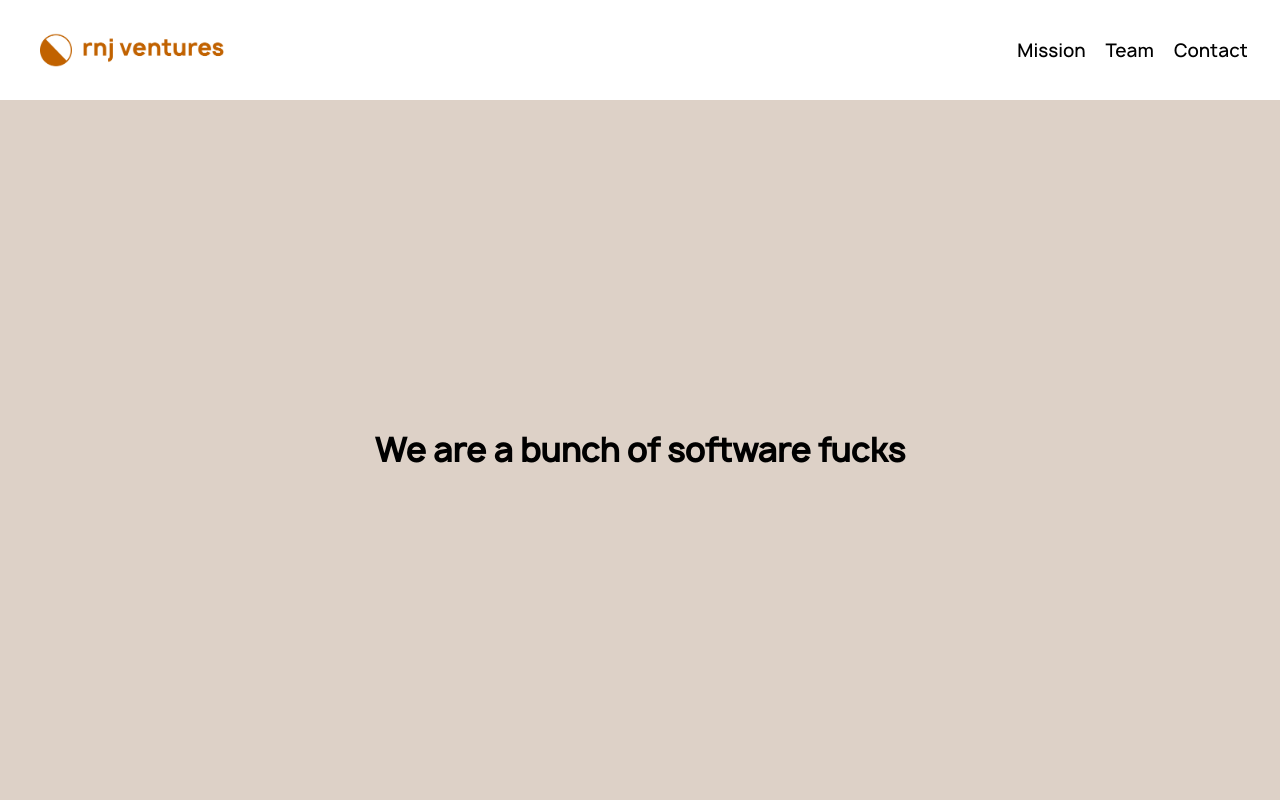
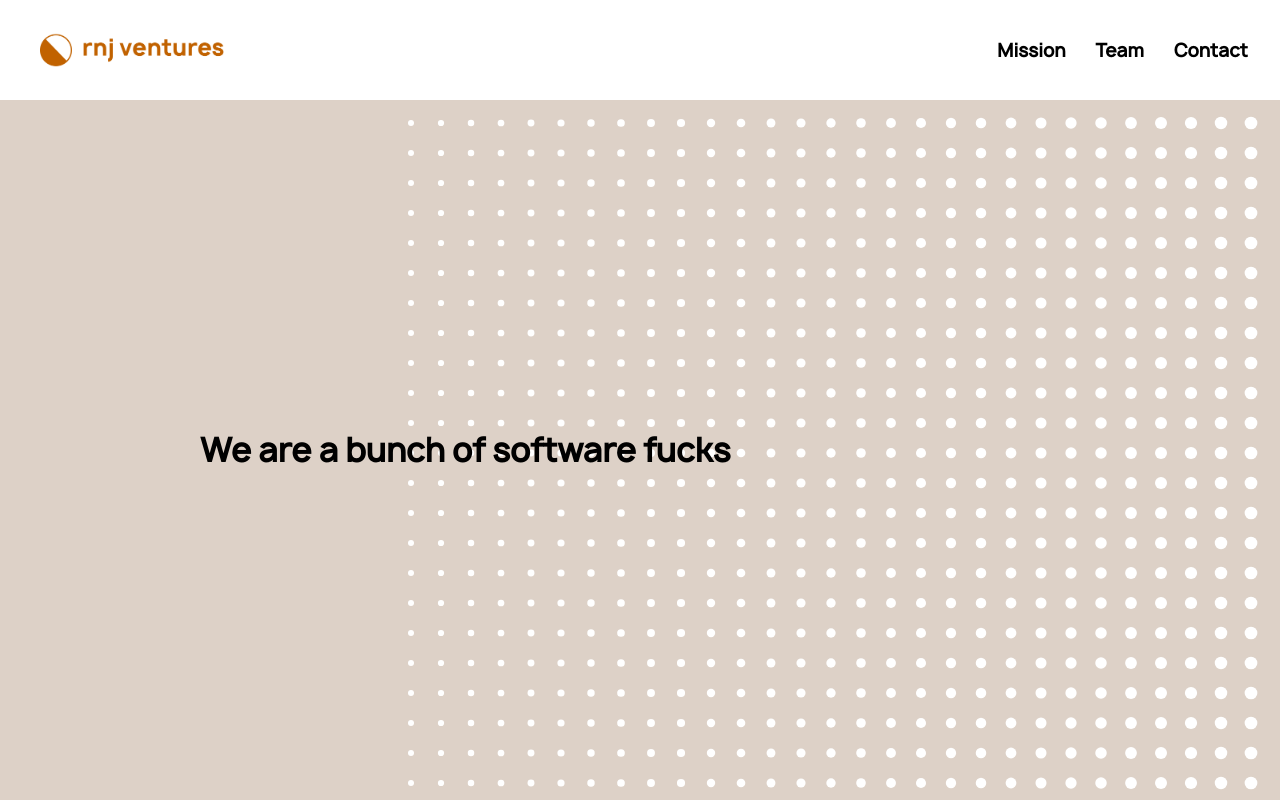
Before and after one commit to RNJ-Ventures/rnjventures, a React (Create React App) app: page / in a window 1280 px wide. Shown: the top 800 px of the page. Built offline with nearby package versions, Linux system fonts and the light colour scheme.

Commit message:
Hero maybe?

```diff
--- a/src/components/App/Header/Header.css
+++ b/src/components/App/Header/Header.css
@@ -33,10 +33,11 @@
   align-items: center;
   justify-content: center;
   margin-left: auto;
-  gap: 20px;
+  gap: 30px;
 }
 
 .Header .NavMenu a {
+  font-weight: 700;
   font-size: large;
   text-decoration: none;
   color: black;
--- a/src/components/Hero/Hero.css
+++ b/src/components/Hero/Hero.css
@@ -2,11 +2,19 @@
   height: calc(100vh - var(--headerHeight));
   background-color: #ddd1c7;
   display: flex;
-  flex-direction: row;
-  align-items: center;
+  flex-direction: column;
+  align-items: start;
   justify-content: center;
+  padding-left: 200px;
 }
 
 .Hero h2 {
   font-size: xx-large;
+  z-index: 1;
 }
+
+.Hero .HeroBackground {
+  position: absolute;
+  top: 0;
+  right: 20px;
+}
--- a/src/components/Hero/Hero.tsx
+++ b/src/components/Hero/Hero.tsx
@@ -1,10 +1,20 @@
 import React from "react";
+import HeroBackgroundGrid from "./HeroBackgroundGrid";
 import "./Hero.css";
 
 export default function Hero() {
   return (
     <div className="Hero">
       <h2>We are a bunch of software fucks</h2>
+      <div className="HeroBackground">
+        <HeroBackgroundGrid
+          width={30}
+          height={40}
+          space={30}
+          radius={3}
+          fill="#fff"
+        />
+      </div>
     </div>
   );
 }
--- /dev/null
+++ b/src/components/Hero/HeroBackgroundGrid.tsx
@@ -0,0 +1,39 @@
+import React from "react";
+
+type Props = {
+  width: number;
+  height: number;
+  space: number;
+  radius: number;
+  fill: string;
+};
+
+export default ({ width, height, space, radius, fill }: Props) => {
+  const viewWidth = width * radius * 2 + (width - 2) * (space - radius * 2);
+  const viewHeight = height * radius * 2 + (height - 2) * (space - radius * 2);
+  const dots = [];
+
+  for (let indexWidth = 0; indexWidth < width; indexWidth += 1) {
+    for (let indexHeight = 0; indexHeight < height; indexHeight += 1) {
+      dots.push(
+        <circle
+          key={`${indexWidth}-${indexHeight}`}
+          cx={radius + indexWidth * space}
+          cy={radius + indexHeight * space}
+          r={radius * (1 + indexWidth / 25)}
+        />
+      );
+    }
+  }
+
+  return (
+    <svg
+      width={viewWidth}
+      height={viewHeight}
+      viewBox={`0 0 ${viewWidth} ${viewHeight}`}
+      version="1.1"
+    >
+      <g fill={fill}>{dots}</g>
+    </svg>
+  );
+};
```
